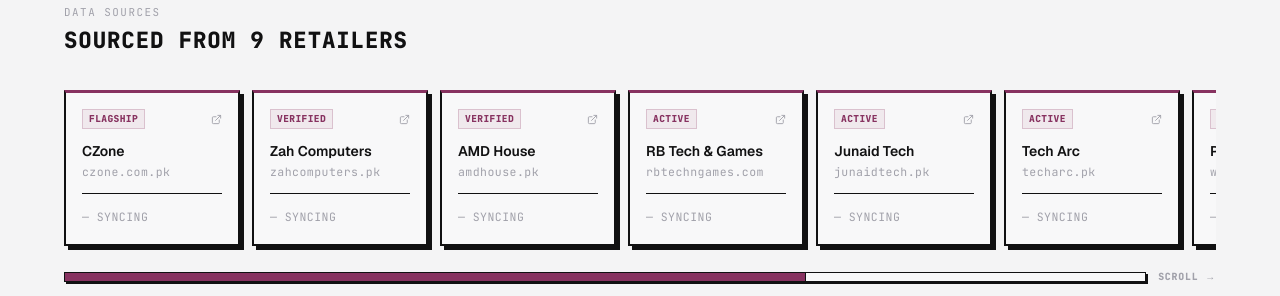
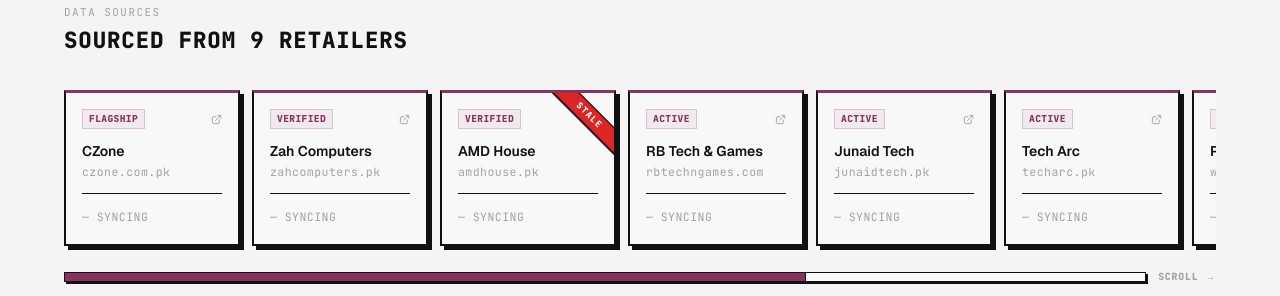
Before and after one commit to AzaanFaisal606/rigpk-front, a Next.js app: page / in a window 1280 px wide. Shown: the part 820-1116 px from the top of the page. Built offline with nearby package versions, Linux system fonts and the light colour scheme; no server answers.

Commit message:
mark amdhouse source as stale on home

```diff
--- a/components/Sources.tsx
+++ b/components/Sources.tsx
@@ -9,7 +9,7 @@ import { monoFont } from "@/lib/tokens";
 const STORES = [
   { key: "czone.com.pk",       name: "CZone",           domain: "czone.com.pk",       tag: "FLAGSHIP" },
   { key: "zahcomputers.pk",    name: "Zah Computers",   domain: "zahcomputers.pk",    tag: "VERIFIED" },
-  { key: "amdhouse.pk",        name: "AMD House",       domain: "amdhouse.pk",        tag: "VERIFIED" },
+  { key: "amdhouse.pk",        name: "AMD House",       domain: "amdhouse.pk",        tag: "VERIFIED", stale: true },
   { key: "rbtechngames.com",   name: "RB Tech & Games", domain: "rbtechngames.com",   tag: "ACTIVE" },
   { key: "junaidtech.pk",      name: "Junaid Tech",     domain: "junaidtech.pk",      tag: "ACTIVE" },
   { key: "techarc.pk",         name: "Tech Arc",        domain: "techarc.pk",         tag: "ACTIVE" },
@@ -240,7 +240,7 @@ function StoreCard({
   count,
   i,
 }: {
-  store: { key: string; name: string; domain: string; tag: string };
+  store: { key: string; name: string; domain: string; tag: string; stale?: boolean };
   count: number | undefined;
   i: number;
 }) {
@@ -259,6 +259,7 @@ function StoreCard({
       onMouseLeave={() => setHovered(false)}
       className="flex-shrink-0 w-44 overflow-hidden group no-underline"
       style={{
+        position: "relative",
         background: "var(--bg-card)",
         borderTop: "3px solid var(--purple)",
         borderRight: "2px solid #111112",
@@ -269,6 +270,37 @@ function StoreCard({
         transition: "box-shadow 0.1s, transform 0.1s",
       }}
     >
+      {/* Stale ribbon — diagonal red corner flag */}
+      {store.stale && (
+        <div
+          aria-label="data is stale"
+          className="mono"
+          style={{
+            position: "absolute",
+            top: 13,
+            right: -30,
+            width: 110,
+            transform: "rotate(45deg)",
+            transformOrigin: "center",
+            background: "#dc2626",
+            color: "#fff",
+            textAlign: "center",
+            fontSize: "0.55rem",
+            fontWeight: 900,
+            letterSpacing: "0.14em",
+            textTransform: "uppercase",
+            padding: "2px 0",
+            borderTop: "1.5px solid #111112",
+            borderBottom: "1.5px solid #111112",
+            boxShadow: "0 1px 0 #111112",
+            zIndex: 2,
+            pointerEvents: "none",
+          }}
+        >
+          Stale
+        </div>
+      )}
+
       <div className="p-4">
         {/* Tag */}
         <div className="flex items-center justify-between mb-3">
```
